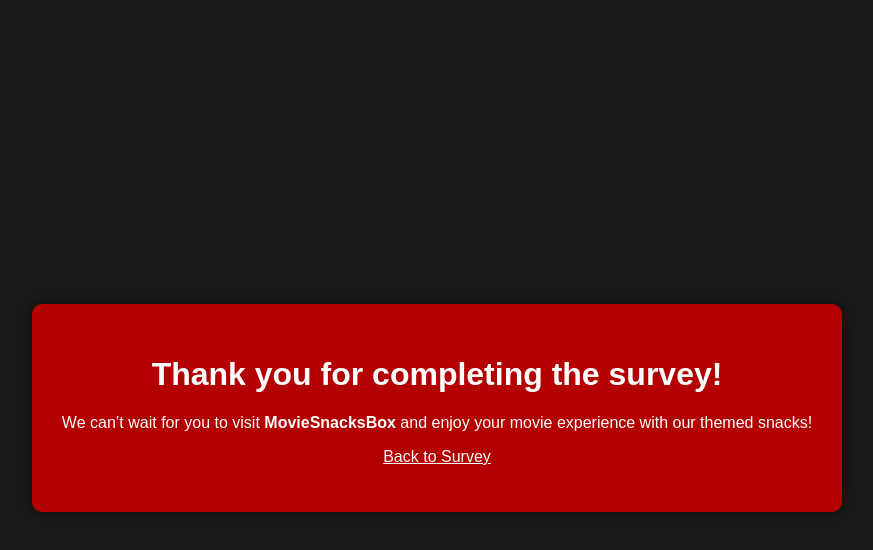
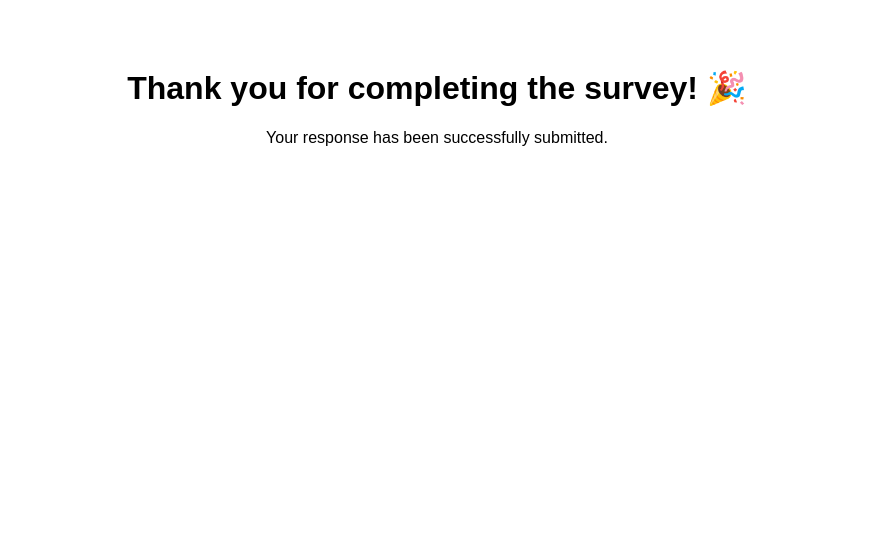
Before and after one commit to paulsalhab-cell/MovieSnacksBox, a plain HTML site: page thankyou.html in a window 1280 px wide. Shown: the whole page, without its empty margins (203-1076 px from the left). Drawn offline with Linux system fonts and the light colour scheme.

Commit message:
Refactor thank you page layout and content
Updated the thank you page to simplify styling and messaging.

```diff
--- a/thankyou.html
+++ b/thankyou.html
@@ -3,34 +3,9 @@
 <head>
   <meta charset="UTF-8">
   <title>Thank You!</title>
-  <style>
-    body {
-      font-family: Arial, sans-serif;
-      background: #1a1a1a;
-      color: #fff;
-      display: flex;
-      justify-content: center;
-      align-items: center;
-      height: 100vh;
-      text-align: center;
-    }
-    .message {
-      background: #b30000;
-      padding: 30px;
-      border-radius: 10px;
-      box-shadow: 0 0 15px rgba(0,0,0,0.5);
-    }
-    a {
-      color: #fff;
-      text-decoration: underline;
-    }
-  </style>
 </head>
-<body>
-  <div class="message">
-    <h1>Thank you for completing the survey!</h1>
-    <p>We can’t wait for you to visit <strong>MovieSnacksBox</strong> and enjoy your movie experience with our themed snacks!</p>
-    <p><a href="index.html">Back to Survey</a></p>
-  </div>
+<body style="font-family: Arial; text-align:center; padding:40px;">
+  <h1>Thank you for completing the survey! 🎉</h1>
+  <p>Your response has been successfully submitted.</p>
 </body>
 </html>
```
